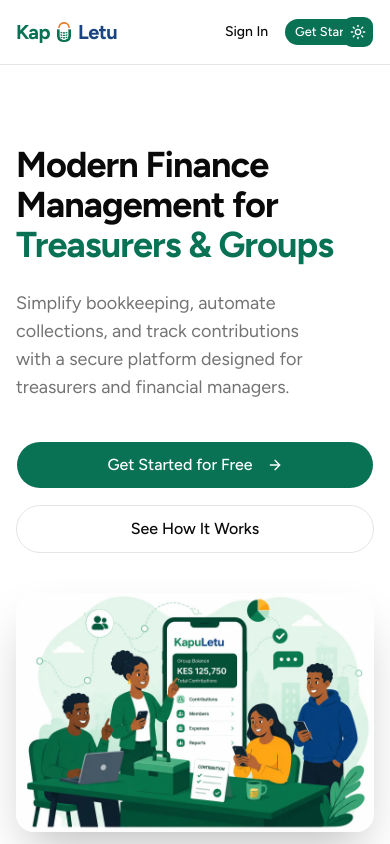
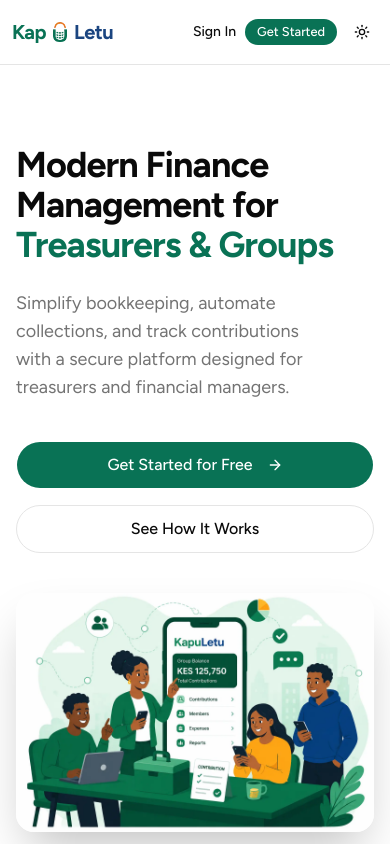
Before and after one commit to Kapuletu-Finance/kapuletu-frontend, a Next.js app: page / in a window 390 px wide. Shown: the top 844 px of the page. Built offline with nearby package versions, Linux system fonts and the light colour scheme; no server answers.

Commit message:
feat: add theme toggle to landing header and update component props for flexible styling

```diff
--- a/src/features/landing/components/LandingHeader.tsx
+++ b/src/features/landing/components/LandingHeader.tsx
@@ -1,11 +1,12 @@
 import Link from "next/link";
 import { Button } from "@/components/ui/button";
 import { SiteLogo } from "@/features/shared/components/SiteLogo";
+import { ThemeToggle } from "@/features/shared/components/ThemeToggle";
 
 export const LandingHeader = () => {
   return (
     <header className="sticky top-0 z-40 w-full backdrop-blur border-b border-border bg-background/80">
-      <div className="container mx-auto px-4 h-16 flex items-center justify-between">
+      <div className="container mx-auto px-3 sm:px-4 h-16 flex items-center justify-between">
         <SiteLogo variant="full" className="text-xl" logoClassName="h-[1em] w-[1em]" />
         <div className="flex items-center">
           <nav className="hidden md:flex items-center gap-6 mr-6">
@@ -31,18 +32,19 @@
               FAQs
             </Link>
           </nav>
-          <nav className="flex items-center gap-4">
+          <nav className="flex items-center gap-2 sm:gap-4">
             <Link
               href="/sign-in"
-              className="text-sm font-medium hover:text-primary transition-colors"
+              className="text-sm font-medium hover:text-primary transition-colors whitespace-nowrap"
             >
               Sign In
             </Link>
-            <Link href="/sign-up">
-              <Button size="sm" className="rounded-full">
+            <Link href="/sign-up" className="whitespace-nowrap">
+              <Button size="sm" className="rounded-full px-3 sm:px-4">
                 Get Started
               </Button>
             </Link>
+            <ThemeToggle variant="ghost" />
           </nav>
         </div>
       </div>
--- a/src/features/shared/components/PublicThemeToggle.tsx
+++ b/src/features/shared/components/PublicThemeToggle.tsx
@@ -7,7 +7,7 @@
 export const PublicThemeToggle = () => {
   const pathname = usePathname();
 
-  if (pathname.startsWith("/admin") || pathname.startsWith("/treasurer")) {
+  if (pathname.startsWith("/admin") || pathname.startsWith("/treasurer") || pathname === "/") {
     return null;
   }
 
--- a/src/features/shared/components/ThemeToggle.tsx
+++ b/src/features/shared/components/ThemeToggle.tsx
@@ -2,16 +2,24 @@
 
 import { Moon, Sun } from "lucide-react";
 import { useTheme } from "next-themes";
+import type React from "react";
 import { Button } from "@/components/ui/button";
 
-export const ThemeToggle = () => {
+interface ThemeToggleProps {
+  variant?: "default" | "outline" | "ghost" | "secondary" | "link" | "destructive";
+  className?: string;
+}
+
+export const ThemeToggle: React.FC<ThemeToggleProps> = ({ variant = "default", className }) => {
   const { theme, setTheme } = useTheme();
 
   return (
     <Button
+      variant={variant}
       size="icon"
       onClick={() => setTheme(theme === "dark" ? "light" : "dark")}
       aria-label="Toggle theme"
+      className={className}
     >
       <Sun className="h-5 w-5 rotate-0 scale-100 transition-all dark:-rotate-90 dark:scale-0" />
       <Moon className="absolute h-5 w-5 rotate-90 scale-0 transition-all dark:rotate-0 dark:scale-100" />
```
